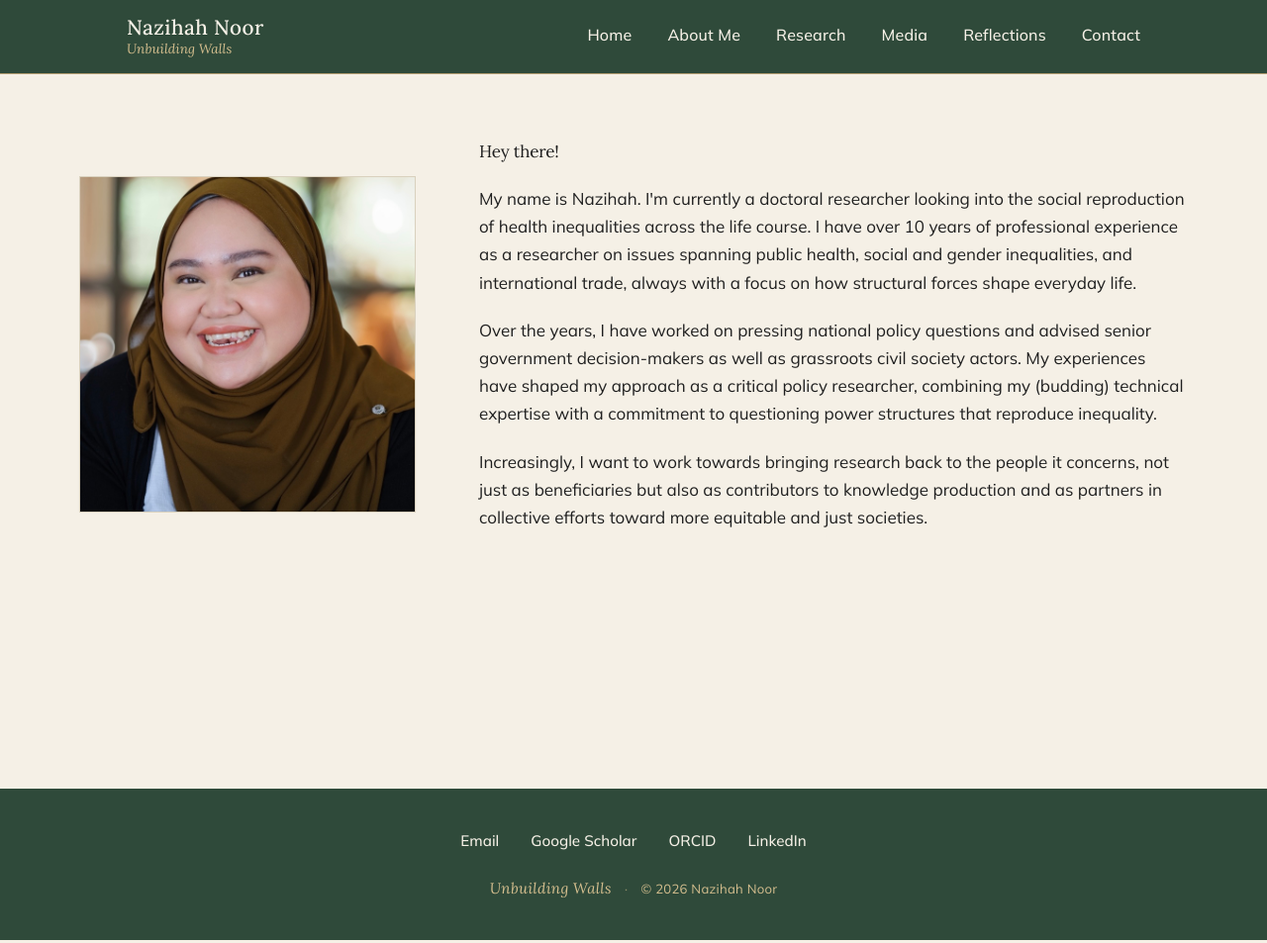
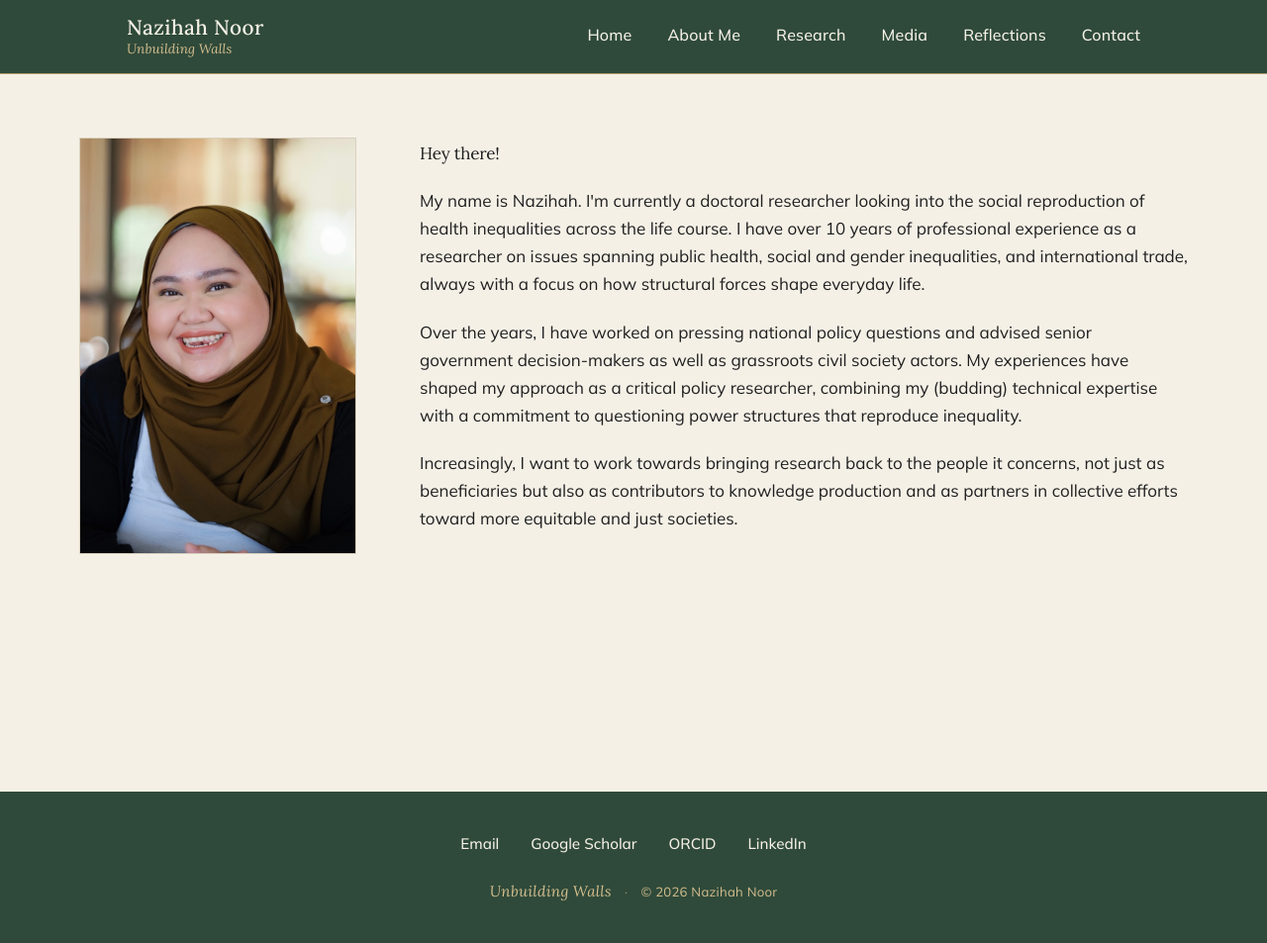
Before and after one commit to nazihahnoor/nazihahnoor.github.io, a Jekyll site: the page built from index.md, in a window 1280 px wide. Shown: the whole page at 99% size. Built offline with Jekyll 4.4.1, drawn with Linux system fonts in a browser that asks for light colours.

Commit message:
Dimensions portrait

```diff
--- a/assets/css/main.css
+++ b/assets/css/main.css
@@ -168,16 +168,15 @@ img { max-width: 100%; height: auto; display: block; }
    ========================================================= */
 .home-hero {
   display: grid;
-  grid-template-columns: minmax(240px, 340px) 1fr;
+  grid-template-columns: minmax(200px, 280px) 1fr;
   gap: clamp(2rem, 5vw, 4rem);
   align-items: center;
   margin: 4rem 0 5rem;
 }
 .home-portrait {
   width: 100%;
-  max-width: 340px;
-  aspect-ratio: 1 / 1;
-  object-fit: cover;
+  max-width: 280px;
+  height: auto;
   background: var(--cream-deep);
   border: 1px solid var(--rule);
 }
```
